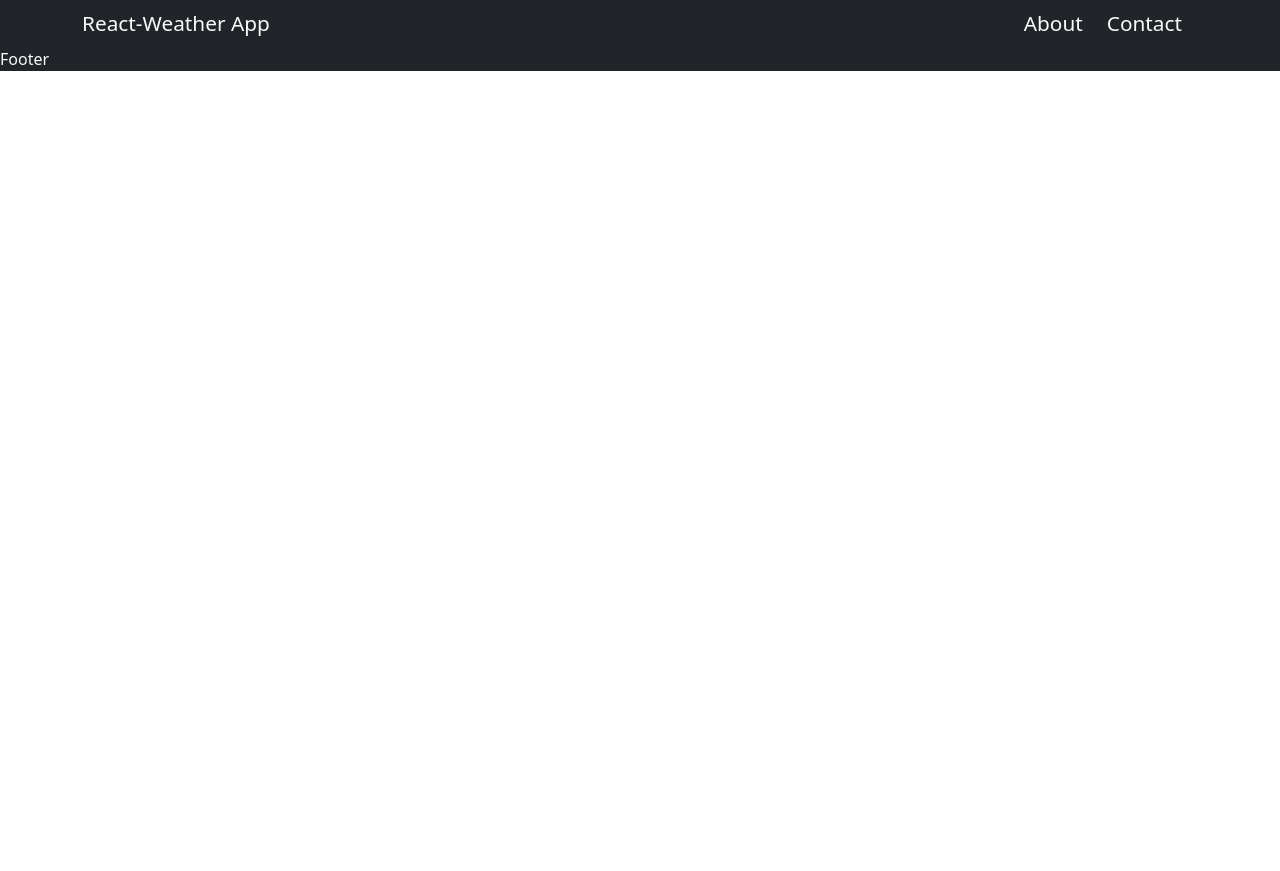
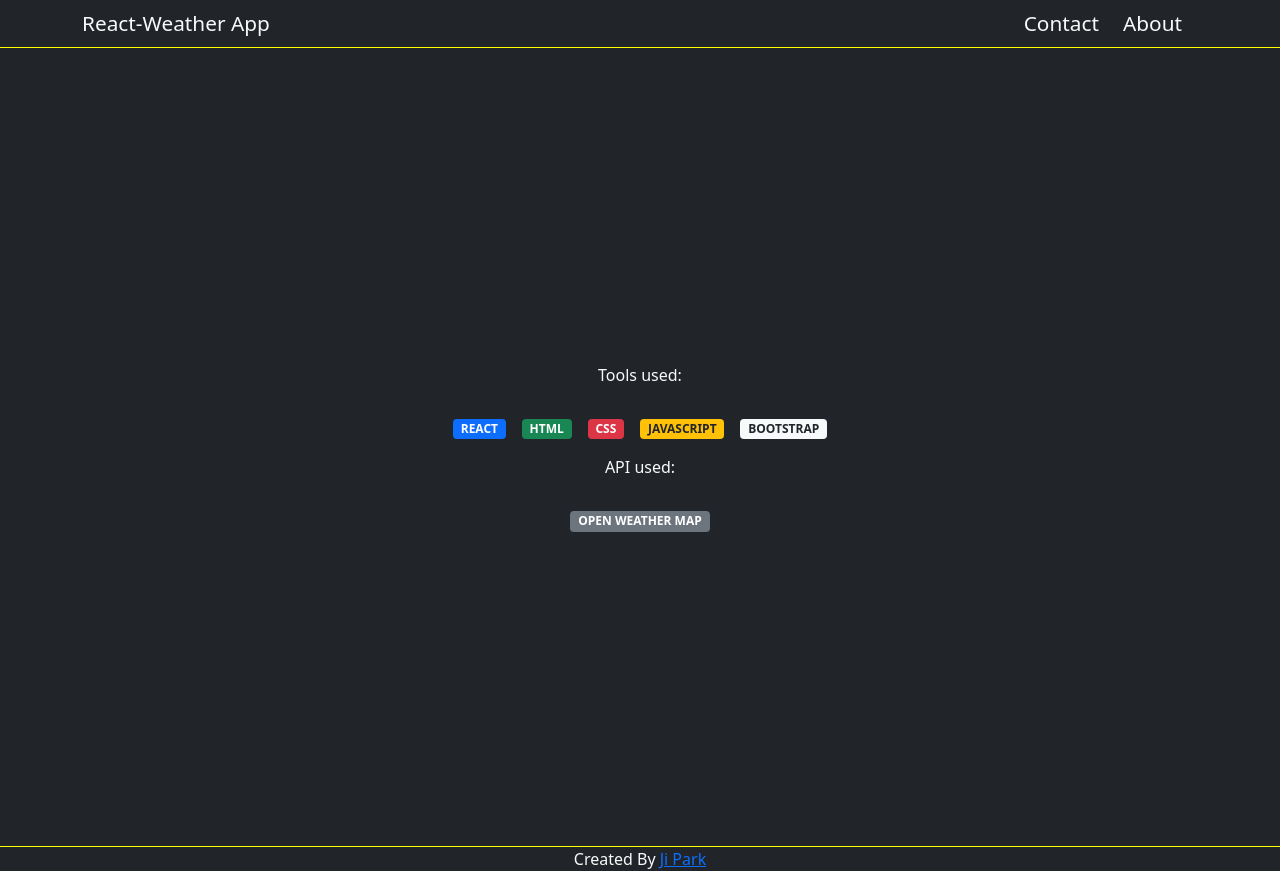
Before and after one commit to jipark92/react-weather-app, a React (Create React App) app: page /about in a window 1280 px wide. Before the commit the page ends 800 px from the top, so only its background shows below. Built offline with nearby package versions, Linux system fonts and the light colour scheme.

Commit message:
worked on about and contact page

```diff
--- a/src/RouteSwitch.js
+++ b/src/RouteSwitch.js
@@ -2,6 +2,8 @@ import { BrowserRouter, Routes, Route } from "react-router-dom"
 import Header from "./components/Header"
 import Home from "./components/Home"
 import Footer from "./components/Footer"
+import About from "./components/about_contact/About"
+import Contact from "./components/about_contact/Contact"
 
 export default function RouteSwitch() {
     return (
@@ -9,6 +11,8 @@ export default function RouteSwitch() {
         <Header/>
             <Routes>
                 <Route path='/' element={<Home/>}/>
+                <Route path='/about' element={<About/>}/>
+                <Route path='/contact' element={<Contact/>}/>
             </Routes>
         <Footer/>
         </BrowserRouter>
--- a/src/components/Footer.js
+++ b/src/components/Footer.js
@@ -2,7 +2,7 @@
 export default function Footer() {
     return (
         <div className="footer-container bg-dark text-light">
-            Footer
+            <p>Created By <a href="https://github.com/norfkorean/react-weather-app" target="_blank" rel="noreferrer">Ji Park</a></p>
         </div>
     )
 }
--- a/src/components/Header.js
+++ b/src/components/Header.js
@@ -11,8 +11,8 @@ export default function Header() {
                     <Nav className="nav me-auto">
                     </Nav>
                     <Nav className='nav'>
-                        <Link to="/features" className='text-light'>About</Link>
-                        <Link to="/pricing" className='text-light'>Contact</Link>
+                        <Link to="/contact" className='text-light'>Contact</Link>
+                        <Link to="/about" className='text-light'>About</Link>
                     </Nav>
                 </Navbar.Collapse>
             </Container>
--- a/src/components/Home.js
+++ b/src/components/Home.js
@@ -1,33 +1,13 @@
-import React, {useState, useEffect} from 'react'
-// import Search from './Search'
+import React, {useState} from 'react'
 import Today from './weather/Today'
 import { Form, Button } from 'react-bootstrap';
 
 export default function Home() {
 
+    const [smShow, setSmShow] = useState(false);
+
     const [showToday, setShowToday] = useState([{}])
     const [location, setLocation] = useState()
-
-
-    // useEffect(()=>{
-    //     fetch(`https://api.openweathermap.org/data/2.5/weather?q=Virginia&appid=88cfbde6ec14cc6b1ea870b1a0aaa9b5`)
-    //     .then(res=>res.json())
-    //     .then(res=>{
-    //         console.log(res)
-    //         setShowToday([{
-    //             feels: res.main.feels_like,
-    //             humidity: res.main.humidity,
-    //             pressure: res.main.pressure,
-    //             temp: res.main.temp,
-    //             tempMax: res.main.temp_max,
-    //             tempMin: res.main.temp_min,
-    //             country: res.sys.country,
-    //             cloud: res.weather[0].description,
-    //             wind: res.wind.speed
-    //         }])
-    //         console.log(showToday)
-    //     })
-    // },[])
 
     const changeLocation = (e) =>{
         setLocation(e.target.value)
@@ -35,6 +15,9 @@ export default function Home() {
     }
 
     const submitLocation = () => {
+        if(location === undefined || location === "" || location === null){
+            alert('Invalid Location')
+        }
         weatherData(location)
     }
 
--- /dev/null
+++ b/src/components/about_contact/About.js
@@ -0,0 +1,19 @@
+import { Badge } from 'react-bootstrap';
+
+
+export default function About() {
+    return (
+        <div className="about-container bg-dark">
+            <p className='text-light'>Tools used:</p>
+            <div className='tools-used-container'>
+                <Badge bg="primary">REACT</Badge>
+                <Badge bg="success">HTML</Badge>
+                <Badge bg="danger">CSS</Badge>
+                <Badge bg="warning" text="dark">JAVASCRIPT</Badge>
+                <Badge bg="light" text="dark">BOOTSTRAP</Badge>
+            </div>
+            <p className='text-light'>API used:</p>
+            <Badge bg="secondary">OPEN WEATHER MAP</Badge>
+        </div>
+    )
+}
--- /dev/null
+++ b/src/components/about_contact/Contact.js
@@ -0,0 +1,26 @@
+import { Form, Button } from 'react-bootstrap';
+
+export default function Contact() {
+    return (
+        <div className="contact-container bg-dark text-light">
+            <h1>Contact</h1>
+            <Form>
+                <Form.Group className="mb-3" controlId="exampleForm.ControlInput1">
+                    <Form.Label>Full Name</Form.Label>
+                    <Form.Control type="text" placeholder="full name" />
+                    <Form.Label>Phone Number</Form.Label>
+                    <Form.Control type="email" placeholder="555-555-5555" />
+                    <Form.Label>Email address</Form.Label>
+                    <Form.Control type="email" placeholder="name@example.com" />
+                </Form.Group>
+                <Form.Group className="mb-3" controlId="exampleForm.ControlTextarea1">
+                    <Form.Label>Feedback</Form.Label>
+                    <Form.Control as="textarea" rows={3} />
+                </Form.Group>
+                <div className="d-grid gap-2">
+                    <Button variant="primary" size="lg">Submit</Button>
+                </div>
+            </Form>
+        </div>
+    )
+}
--- a/src/components/weather/Today.js
+++ b/src/components/weather/Today.js
@@ -19,7 +19,7 @@ export default function Today(props) {
                 country: res.sys.country,
                 cloud: res.weather[0].description,
                 wind: res.wind.speed,
-                place: "Virginia, US"
+                place: "VIRGINIA, US"
             }])
         })
     },[])
@@ -29,11 +29,11 @@ export default function Today(props) {
             <h1><u>{!props.weatherInfo[0].place ? showDefault[0].place :props.weatherInfo[0].place} {props.weatherInfo[0].country}</u></h1>
             <div className="section-1">
                 <div>
-                    <p>Feels Like: {!props.weatherInfo[0].feels? showDefault[0].feels: props.weatherInfo[0].feels}</p>
+                    <p>Feels Like: {!props.weatherInfo[0].feels? showDefault[0].feels: props.weatherInfo[0].feels - 273}°C</p>
                     <img src="https://cdn-icons-png.flaticon.com/512/648/648198.png"/>
                 </div>
                 <div>
-                    <p>Humidity: {!props.weatherInfo[0].humidity? showDefault[0].humidity: props.weatherInfo[0].humidity}</p>
+                    <p>Humidity: {!props.weatherInfo[0].humidity? showDefault[0].humidity: props.weatherInfo[0].humidity}%</p>
                     <img src="https://cdn-icons.flaticon.com/png/512/3262/premium/3262966.png?token=exp=1652493026~hmac=2fda7d8b3a1bc956d0ddcdfc79d71953"/>
                 </div>
                 <div>
@@ -43,15 +43,15 @@ export default function Today(props) {
             </div>
             <div className="section-2">
                 <div>
-                    <p>Temp: {!props.weatherInfo[0].temp? showDefault[0].temp:props.weatherInfo[0].temp}</p>
+                    <p>Temp: {!props.weatherInfo[0].temp? showDefault[0].temp:props.weatherInfo[0].temp - 273}°C</p>
                     <img src="https://cdn-icons-png.flaticon.com/512/3815/3815449.png"/>
                 </div>
                 <div>
-                    <p>Temp Max: {!props.weatherInfo[0].tempMax?showDefault[0].tempMax:props.weatherInfo[0].tempMax}</p>
+                    <p>Temp Max: {!props.weatherInfo[0].tempMax?showDefault[0].tempMax:props.weatherInfo[0].tempMax - 273}°C</p>
                     <img src="https://cdn-icons.flaticon.com/png/512/5826/premium/5826412.png?token=exp=1652492255~hmac=eccb228ceac6a7e787b54a40ce0f5c1f"/>
                 </div>
                 <div>
-                    <p>Temp Min: {!props.weatherInfo[0].tempMin?showDefault[0].tempMin:props.weatherInfo[0].tempMin} </p>
+                    <p>Temp Min: {!props.weatherInfo[0].tempMin?showDefault[0].tempMin:props.weatherInfo[0].tempMin - 273} °C</p>
                     <img src="https://cdn-icons.flaticon.com/png/512/5826/premium/5826433.png?token=exp=1652492255~hmac=16bac6c18b827cce220ebc17b103823e"/>
                 </div>
             </div>
--- a/src/index.css
+++ b/src/index.css
@@ -124,3 +124,37 @@
   align-items: center;
   max-width: 300px;
 }
+
+.about-container{
+  display: flex;
+  justify-content: center;
+  align-items: center;
+  flex-direction: column;
+  gap: 1rem;
+  height: 100vh;
+  border-top: 1px solid yellow;
+  border-bottom: 1px solid yellow;
+}
+
+.tools-used-container{
+  display: flex;
+  gap: 1rem;
+}
+
+.contact-container{
+  height: 100vh;
+  border-top: 1px solid yellow;
+  border-bottom: 1px solid yellow;
+  display: flex;
+  flex-direction: column;
+  justify-content: center;
+  align-items: center;
+}
+.contact-container input{
+  width: 500px;
+}
+
+.footer-container p{
+  margin: 0;
+  text-align: center;
+}
```
